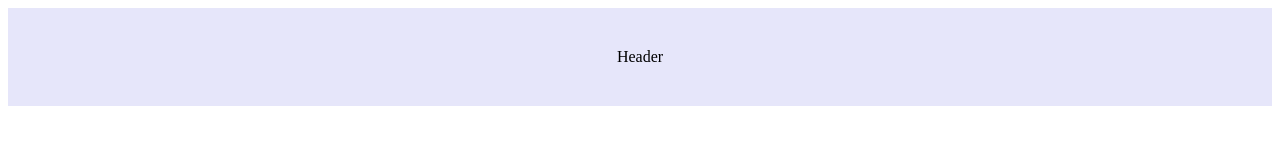
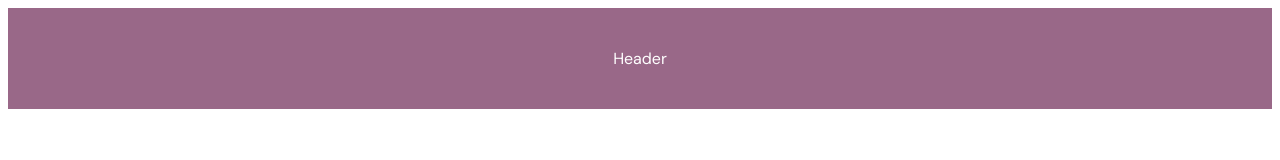
Before and after one commit to marjan-n/marjan-n.github.io, a plain HTML site: page index.html in a window 1280 px wide. Drawn offline with Linux system fonts and the light colour scheme.

Commit message:
decided on header color and palette

```diff
--- a/index.html
+++ b/index.html
@@ -3,6 +3,7 @@
 
 <head>
     <link rel="stylesheet" href="main.css">
+    <link rel="stylesheet" href="https://fonts.googleapis.com/css?family=DM+Sans">
 </head>
 
 <body>
--- a/main.css
+++ b/main.css
@@ -5,6 +5,18 @@ main {
     position: sticky;
     top:0;
     padding:40px;
-    background: lavender;
+    background: #996888;
     text-align: center;
+    font-family: 'DM Sans';
+    color: white;
   }
+
+  /*
+
+    --jet: #2a2b2aff;
+    --eggplant: #5e4955ff;
+    --chinese-violet: #996888ff;
+    --rosy-brown: #c99da3ff;
+    --columbia-blue: #c6ddf0ff;
+
+  */
```
